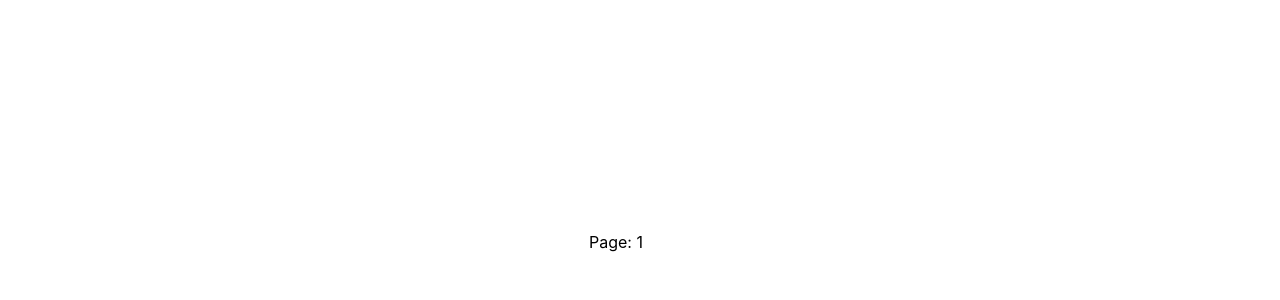
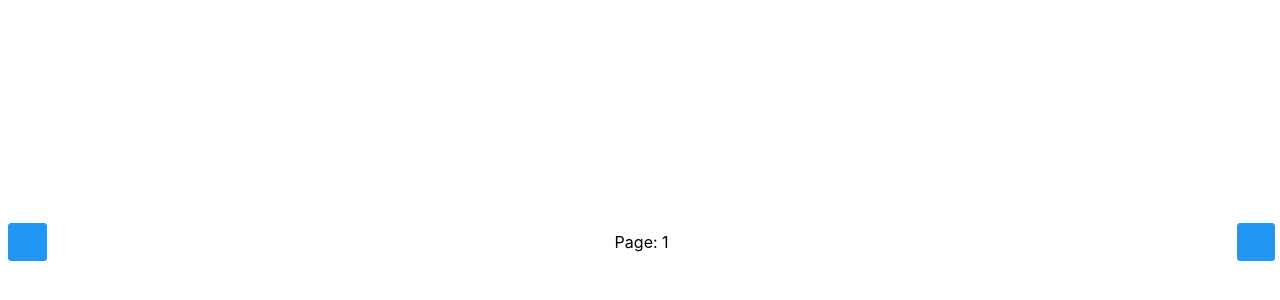
Before and after one commit to YoshitoYanagihara/WritingShareSample, a Vue app in the folder frontend/: page / in a window 1280 px wide. Shown: the part 146-446 px from the top of the page. Built offline with nearby package versions, Linux system fonts and the light colour scheme.

Commit message:
改ページボタン

```diff
--- a/frontend/src/components/PageView.vue
+++ b/frontend/src/components/PageView.vue
@@ -2,6 +2,17 @@
 import { ref } from "vue"
 
 const pageCount = ref(1)
+
+/**
+ * 前のページに戻る
+ */
+const onPrevPage = () => {
+  pageCount.value = Math.max(1, pageCount.value - 1)
+}
+
+const onNextPage = () => {
+  pageCount.value = Math.min(pageCount.value + 1, 10)
+}
 </script>
 
 <template lang="pug">
@@ -9,16 +20,38 @@ div
   .root
     .page
       span Page: {{ pageCount }}
+    .leftButton
+      PrimeButton(@click="onPrevPage")
+    .rightButton
+      PrimeButton(@click="onNextPage")
 </template>
 
 <style lang="sass" scoped>
 .root
-  width: 95vw
+  position: relative
+  width: 99vw
   height: 95vh
+
   .page
     display: flex
     justify-content: center
     align-items: center
     width: 100%
     height: 100%
+
+  .leftButton
+    position: absolute
+    left: 0
+    top: 0
+    height: 100%
+    display: flex
+    align-items: center
+
+  .rightButton
+    position: absolute
+    right: 0
+    top: 0
+    height: 100%
+    display: flex
+    align-items: center
 </style>
```
